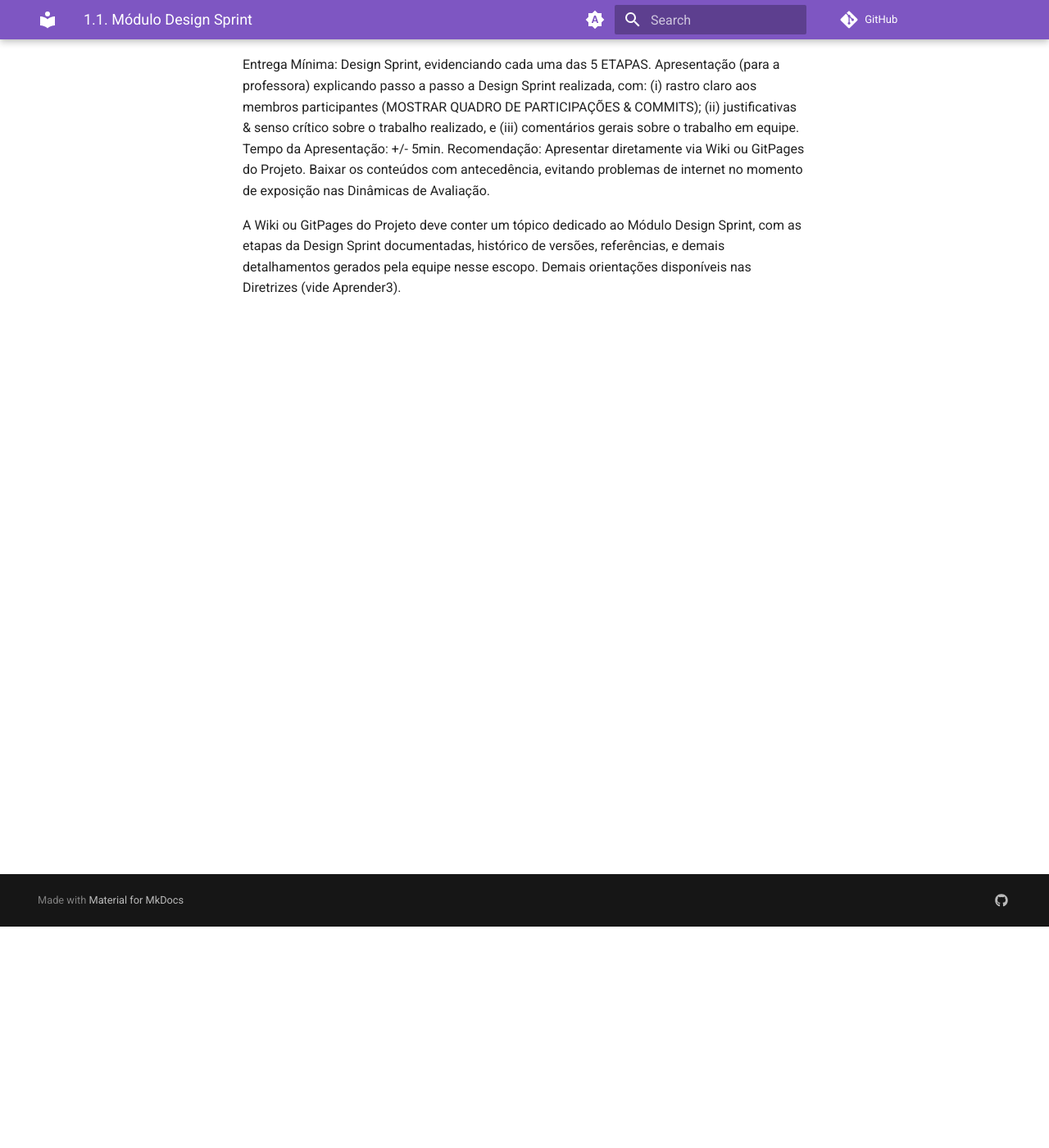
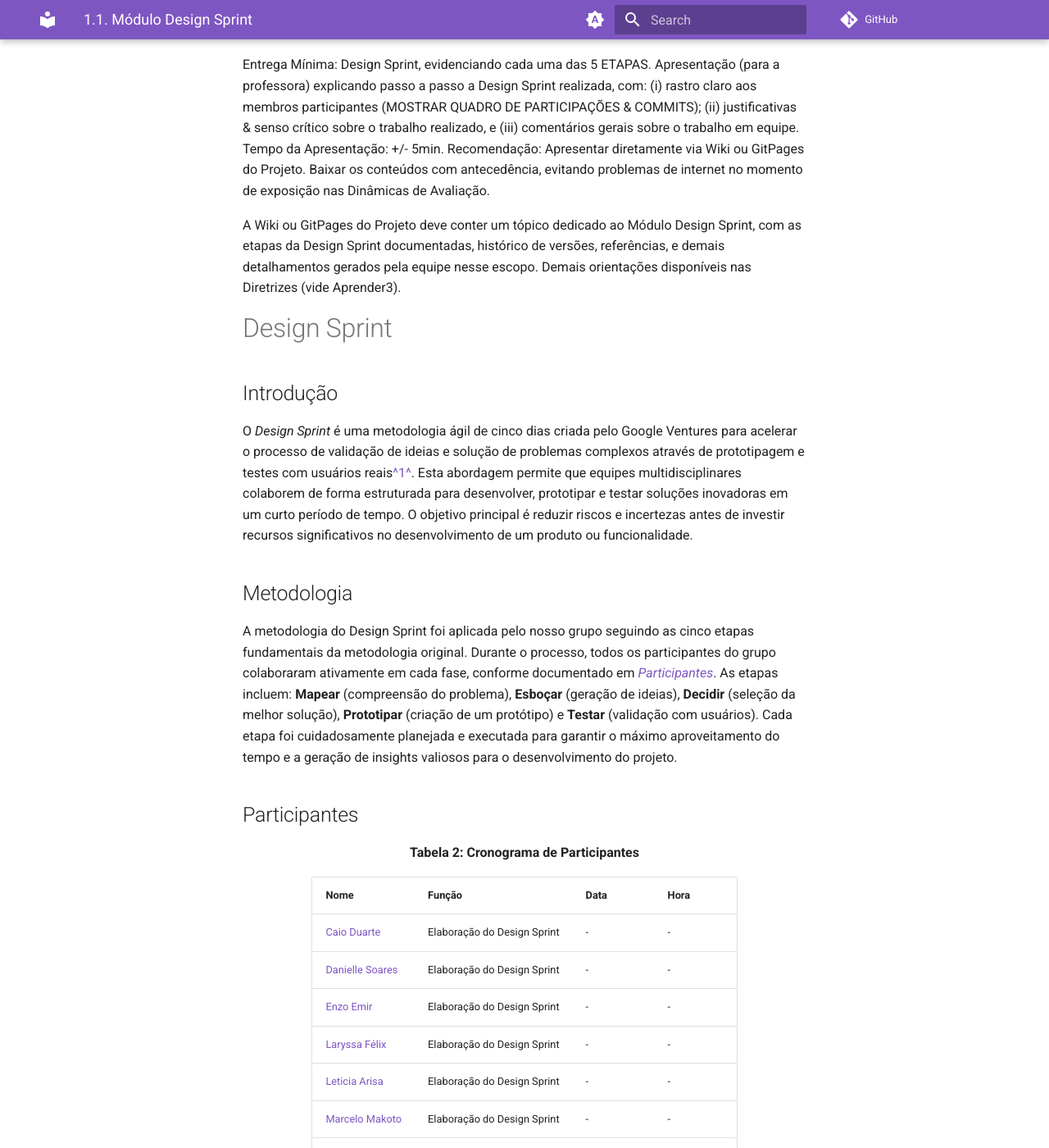
Before and after one commit to UnBArqDsw2025-2-Turma01/2025.2-T01-G1_JogoDigital_Entrega_01, an MkDocs documentation site: the page built from docs/Base/1.1.DesignSprint.md, in a window 1280 px wide and 1400 px high, scrolled down 270 px. Shown: the whole window at 82% size. Built offline with MkDocs 1.6.1 and Material for MkDocs 9.7.7, drawn with Linux system fonts in a browser that asks for light colours; comment, search, counter and statistics services are not loaded; some of the changed text lies outside the part shown.

Commit message:
Commit inicial da DesignSprint

```diff
--- a/docs/Base/1.1.DesignSprint.md
+++ b/docs/Base/1.1.DesignSprint.md
@@ -9,3 +9,117 @@ Apresentação (para a professora) explicando passo a passo a Design Sprint real
 
 A Wiki ou GitPages do Projeto deve conter um tópico dedicado ao Módulo Design Sprint, com as etapas da Design Sprint documentadas, histórico de versões, referências, e demais detalhamentos gerados pela equipe nesse escopo.
 Demais orientações disponíveis nas Diretrizes (vide Aprender3).
+
+
+
+
+# Design Sprint
+
+## Introdução
+
+O *Design Sprint* é uma metodologia ágil de cinco dias criada pelo Google Ventures para acelerar o processo de validação de ideias e solução de problemas complexos através de prototipagem e testes com usuários reais<a id="anchor_1" href="#REF1">^1^</a>. Esta abordagem permite que equipes multidisciplinares colaborem de forma estruturada para desenvolver, prototipar e testar soluções inovadoras em um curto período de tempo. O objetivo principal é reduzir riscos e incertezas antes de investir recursos significativos no desenvolvimento de um produto ou funcionalidade.
+
+## Metodologia
+
+A metodologia do Design Sprint foi aplicada pelo nosso grupo seguindo as cinco etapas fundamentais da metodologia original. Durante o processo, todos os participantes do grupo colaboraram ativamente em cada fase, conforme documentado em [*Participantes*](#participantes). As etapas incluem: **Mapear** (compreensão do problema), **Esboçar** (geração de ideias), **Decidir** (seleção da melhor solução), **Prototipar** (criação de um protótipo) e **Testar** (validação com usuários). Cada etapa foi cuidadosamente planejada e executada para garantir o máximo aproveitamento do tempo e a geração de insights valiosos para o desenvolvimento do projeto.
+
+## Participantes
+
+<p style="text-align: center; font-size: 12pt;"><strong>Tabela 2: Cronograma de Participantes</strong></p>
+
+<div align="center">
+<table>
+  <thead>
+    <tr>
+      <th>Nome</th>
+      <th>Função</th>
+      <th>Data</th>
+      <th>Hora</th>
+    </tr>
+  </thead>
+  <tbody>
+    <tr>
+      <td><a href="https://github.com/caioduart3">Caio Duarte</a></td>
+      <td>Elaboração do Design Sprint</td>
+      <td>-</td>
+      <td>-</td>
+    </tr>
+    <tr>
+      <td><a href="https://github.com/danielle-soaress">Danielle Soares</a></td>
+      <td>Elaboração do Design Sprint</td>
+      <td>-</td>
+      <td>-</td>
+    </tr>
+    <tr>
+      <td><a href="https://github.com/EnzoEmir">Enzo Emir</a></td>
+      <td>Elaboração do Design Sprint</td>
+      <td>-</td>
+      <td>-</td>
+    </tr>
+    <tr>
+      <td><a href="https://github.com/felixlaryssa">Laryssa Félix</a></td>
+      <td>Elaboração do Design Sprint</td>
+      <td>-</td>
+      <td>-</td>
+    </tr>
+    <tr>
+      <td><a href="https://github.com/Leticia-Arisa-K-Higa">Leticia Arisa</a></td>
+      <td>Elaboração do Design Sprint</td>
+      <td>-</td>
+      <td>-</td>
+    </tr>
+    <tr>
+      <td><a href="https://github.com/MM4k">Marcelo Makoto</a></td>
+      <td>Elaboração do Design Sprint</td>
+      <td>-</td>
+      <td>-</td>
+    </tr>
+    <tr>
+      <td><a href="https://github.com/dudaa28">Maria Eduarda</a></td>
+      <td>Elaboração do Design Sprint</td>
+      <td>-</td>
+      <td>-</td>
+    </tr>
+    <tr>
+      <td><a href="https://github.com/VictorPontual">Victor Pontual</a></td>
+      <td>Elaboração do Design Sprint</td>
+      <td>-</td>
+      <td>-</td>
+    </tr>
+    <tr>
+      <td><a href="https://github.com/RafaelSchadt">Rafael Welz</a></td>
+      <td>Elaboração do Design Sprint</td>
+      <td>-</td>
+      <td>-</td>
+    </tr>
+  </tbody>
+</table>
+</div>
+
+## Unpack
+
+
+## Sketch
+
+
+## Decision
+
+
+## Prototype
+
+
+## Test
+
+
+
+
+## Referências Bibliográficas
+
+> <a id="REF1">1.</a> THE DESIGN SPRINT. GV – Google Ventures. Disponível em: https://www.gv.com/sprint/
+. Acesso em: 2 set. 2025.
+
+## Histórico de Versões 📅
+
+| Versão | Data | Descrição | Autor(es) | Revisor(es) |
+| :-: | :-: | :-: | :-: | :-: |
+| `1.0` | 02/09/2025 | Criação da Página | [Enzo Emir](https://github.com/EnzoEmir) | - |
--- a/mkdocs.yml
+++ b/mkdocs.yml
@@ -53,3 +53,9 @@ nav:
     - Ferramentas: Planejamento/Ferramentas/Ferramentas.md
     - Metodologia: Planejamento/Metodologia/Metodologia.md
   # - Reuniões:
+  - 1. Desenho de Software:
+    - 1.1. Design Sprint: docs/Base/1.1.DesignSprint.md
+    - 1.2. Artefato Generalista: /docs/Base/1.2.ArtefatoGeneralista.md
+    - 1.3. Modelagem BPMN: /docs/Base/1.3.ModelagemBPMN.md
+    - 1.4. Participações - Base: /docs/Base/1.4.ParticipacoesBase.md
+    - 1.5. Iniciativas Extras - Base: /docs/Base/1.5.IniciativasExtras.md
```
Also changed, not shown: 1 other file.
